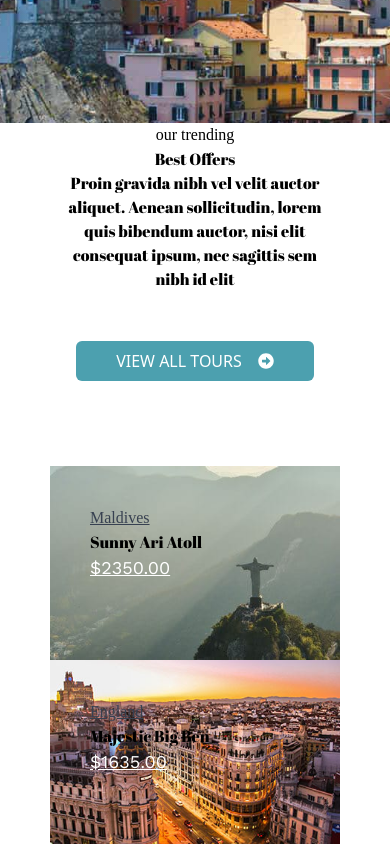
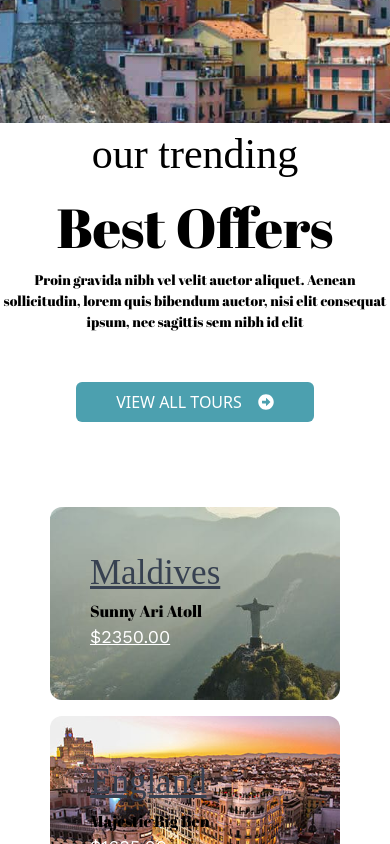
Before and after one commit to iamHarshvardhan10/frontend-travel-agency-website, a React (Vite) app: page / in a window 390 px wide. Shown: the part 7000-7844 px from the top of the page. Built offline with nearby package versions, Linux system fonts and the light colour scheme; a web font is replaced by a local one.

Commit message:
offer responsviness all devices

```diff
--- a/src/components/Offers.jsx
+++ b/src/components/Offers.jsx
@@ -8,11 +8,11 @@ const Offers = () => {
   return (
     <div className="lg:my-[125px]">
       <div className="flex flex-col items-center justify-center">
-        <h1 className="lg:text-[32px] sm:text-[42px] font-handwriting">
+        <h1 className="lg:text-[32px] sm:text-[42px] max-sm:text-[42px] font-handwriting">
           our trending
         </h1>
-        <h1 className="lg:text-[75px] sm:text-[55px]">Best Offers</h1>
-        <p className="lg:text-[18px] sm:text-[16px] w-[70%] text-center">
+        <h1 className="lg:text-[75px] sm:text-[55px] max-sm:text-[55px]">Best Offers</h1>
+        <p className="lg:text-[18px] sm:text-[16px] max-sm:text-[14px] max-sm:w-[100%] w-[70%] text-center">
           Proin gravida nibh vel velit auctor aliquet. Aenean sollicitudin,
           lorem quis bibendum auctor, nisi elit consequat ipsum, nec sagittis
           sem nibh id elit
@@ -23,15 +23,15 @@ const Offers = () => {
       </div>
       <div className="mx-[50px] my-[85px] lg:flex lg:flex-row sm:flex sm:flex-col sm:items-center">
         {sliceCards.map((card) => (
-          <div key={card.id} className="relative lg:mb-0 sm:mb-4">
+          <div key={card.id} className="relative lg:mb-0 sm:mb-4 max-sm:mb-4">
             <img
               src={card.image}
               alt=""
-              className="w-[350px] lg:h-[500px] sm:h-[300px] object-fill lg:rounded-sm sm:rounded-lg"
+              className="w-[350px] lg:h-[500px] sm:h-[300px] object-fill lg:rounded-sm sm:rounded-lg max-sm:rounded-xl"
             />
             <div className="hover:bg-[#48a9a6] w-[350px] h-[500px] absolute top-0 opacity-60 cursor-pointer"></div>
             <div className="absolute top-0 p-10 cursor-pointer">
-              <h1 className="lg:text-[42px] sm:text-[75px] font-handwriting text-gray-700 underline">
+              <h1 className="lg:text-[42px] sm:text-[75px] max-sm:text-[35px] font-handwriting text-gray-700 underline">
                 {card.name}
               </h1>
               <h1 className="lg:text-[28px] sm:text-[35px] lg:text-white">{card.text}</h1>
```
